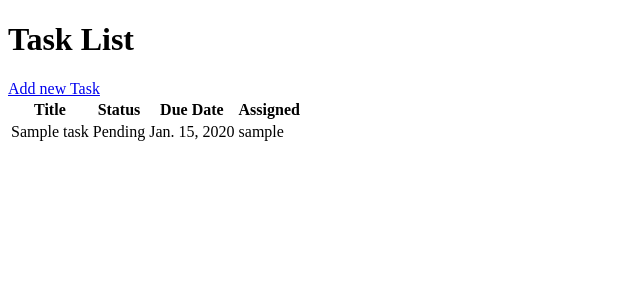
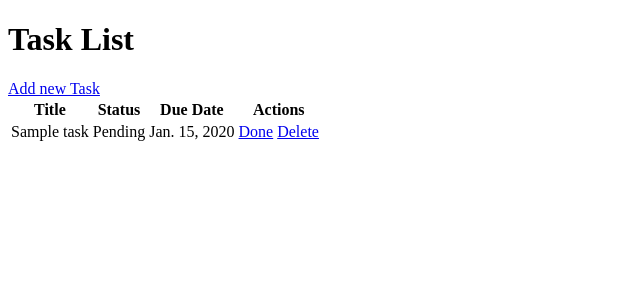
Before and after one commit to hadidyuri04/task-manager-django, a Django app: page / in a window 1280 px wide. Shown: the top 300 px of the page, without its empty margins (0-640 px from the left). Run offline with Django 5.2, Linux system fonts and the light colour scheme; tables that the repository leaves empty hold one stand-in row (values such as "Sample post").

Commit message:
feat: implement update and delete functionality for task management

```diff
--- a/task_manager/tasks/templates/tasks/task_list.html
+++ b/task_manager/tasks/templates/tasks/task_list.html
@@ -16,25 +16,25 @@
             <th>Title</th>
             <th>Status</th>
             <th>Due Date</th>
-                <th>Assigned</th>
-            </tr>
+            <th>Actions</th> </tr>
     </thead>
     <tbody>
         {% for task in tasks %}
         <tr>
-                <td> {{ task.title }}</td>
-                <td><span class=" badge bg-info">{{ task.get_status_display }}</span> </td>
-                <td>{{ task.due_date}}</td>
-                <td>{{task.assigned_to.username}}</td>
+            <td>{{ task.title }}</td>
+            <td><span class="badge bg-info">{{ task.get_status_display }}</span></td>
+            <td>{{ task.due_date }}</td>
+            <td>
+                <a href="{% url 'task_complete' task.pk %}" class="btn btn-sm btn-success">Done</a>
+                <a href="{% url 'task_delete' task.pk %}" class="btn btn-sm btn-danger" onclick="return confirm('Are you sure?')">Delete</a>
+            </td>
         </tr>
         {% empty %}
         <tr>
-                <td colspan="4" class="text-center"> No tasks found. Click "Add New" to start</td>
+            <td colspan="4" class="text-center">No tasks found.</td>
         </tr>
         {% endfor %}
     </tbody>
-
-
 </table>
 
 </body>
--- a/task_manager/tasks/urls.py
+++ b/task_manager/tasks/urls.py
@@ -7,4 +7,6 @@ urlpatterns = [
 
     # This matches: http://127.0.0.1:8000/tasks/create/
     path('create/', views.task_create, name='task_create'),
+    path('complete/<int:pk>/', views.task_complete, name='task_complete'),
+    path('delete/<int:pk>/', views.task_delete, name='task_delete'),
 ]
--- a/task_manager/tasks/views.py
+++ b/task_manager/tasks/views.py
@@ -1,4 +1,4 @@
-from django.shortcuts import render,redirect
+from django.shortcuts import render,redirect,get_object_or_404
 from .models import Task
 from .forms import TaskForm
 
@@ -19,3 +19,15 @@ def task_create(request):
     else:
         form=TaskForm()
     return render(request,'tasks/task_form.html',{'form':form})
+
+
+def task_complete(request, pk):
+    task = get_object_or_404(Task,pk=pk)
+    task.status='Completed'
+    task.save()
+    return redirect('task_list')
+
+def task_delete(request,pk):
+    task = get_object_or_404(Task,pk=pk)
+    task.delete()
+    return redirect('task_list')
```
Lines whose indentation alone changed are shown as unchanged.
